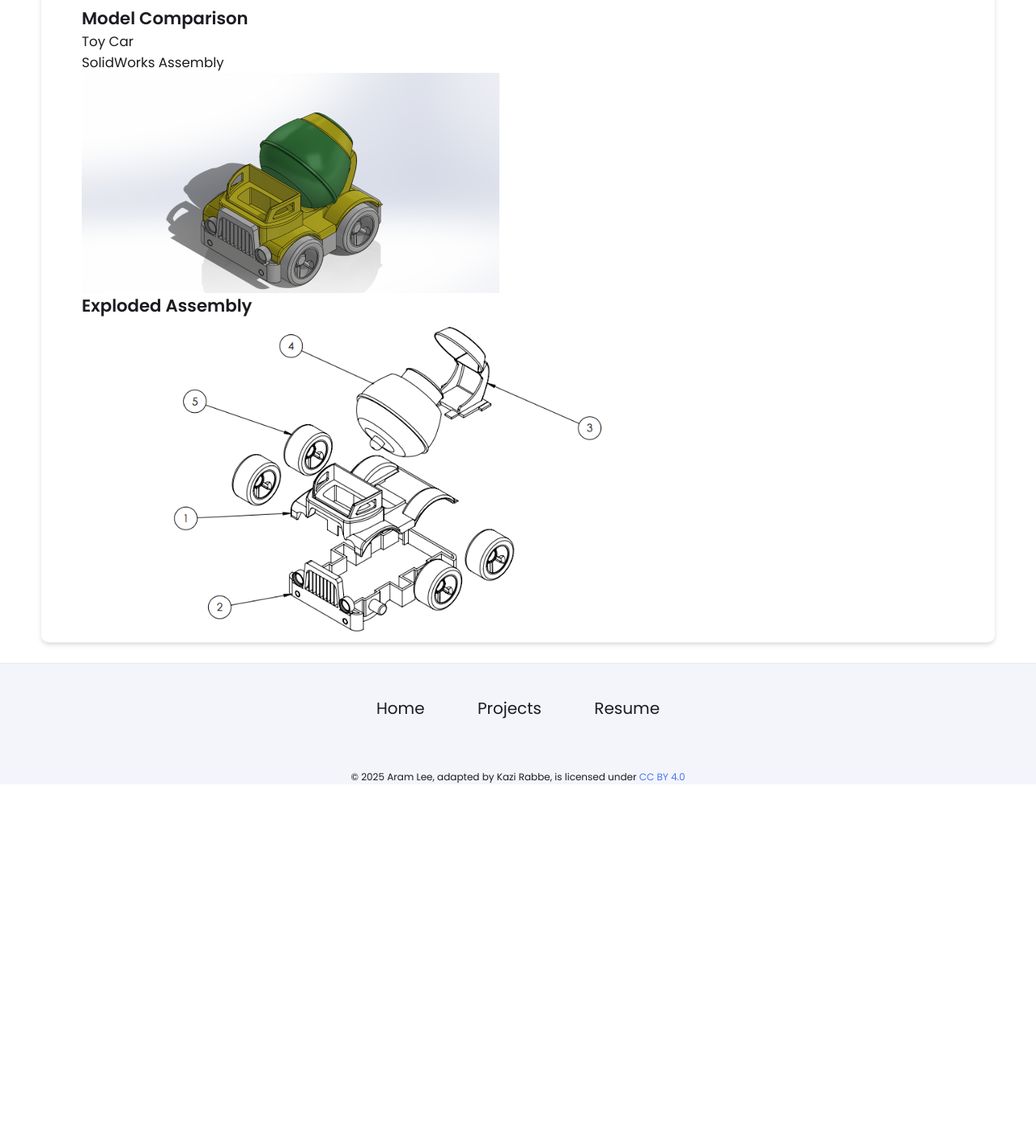
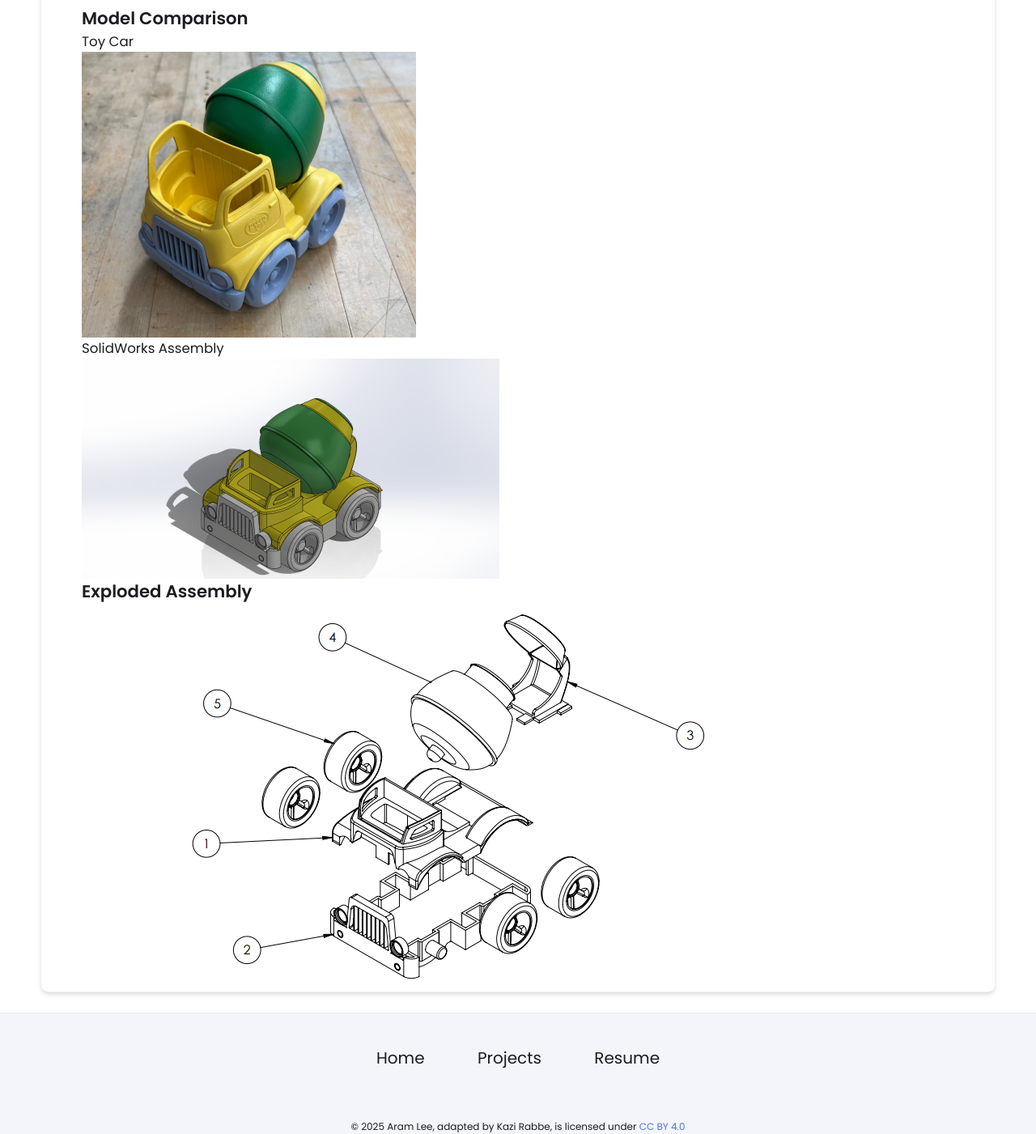
Before and after one commit to kazi-rabbe/kazi-rabbe.github.io, a Jekyll site: the page built from _projects/s1-computer-graphics-toy-car/index.md, in a window 1280 px wide. Shown: the part 1344-2745 px from the top of the page at 81% size. Built offline with Jekyll 4.4.1, drawn with Linux system fonts in a browser that asks for light colours; before the commit the page ends 2313 px from its top, so only the background shows below that.

Commit message:
Update index.md

```diff
--- a/_projects/s1-computer-graphics-toy-car/index.md
+++ b/_projects/s1-computer-graphics-toy-car/index.md
@@ -12,9 +12,10 @@ main-image: /expassembly.png
 
 ## Model Comparison
 ### Toy Car
+{% include image-gallery.html images="CarReal.png" height="400" %}
 
 ### SolidWorks Assembly
 {% include image-gallery.html images="toycar.png" height="400" %}
 
 ## Exploded Assembly
-{% include image-gallery.html images="expassembly.png" height="400" %}
+{% include image-gallery.html images="expassembly.png" height="600" %}
```
